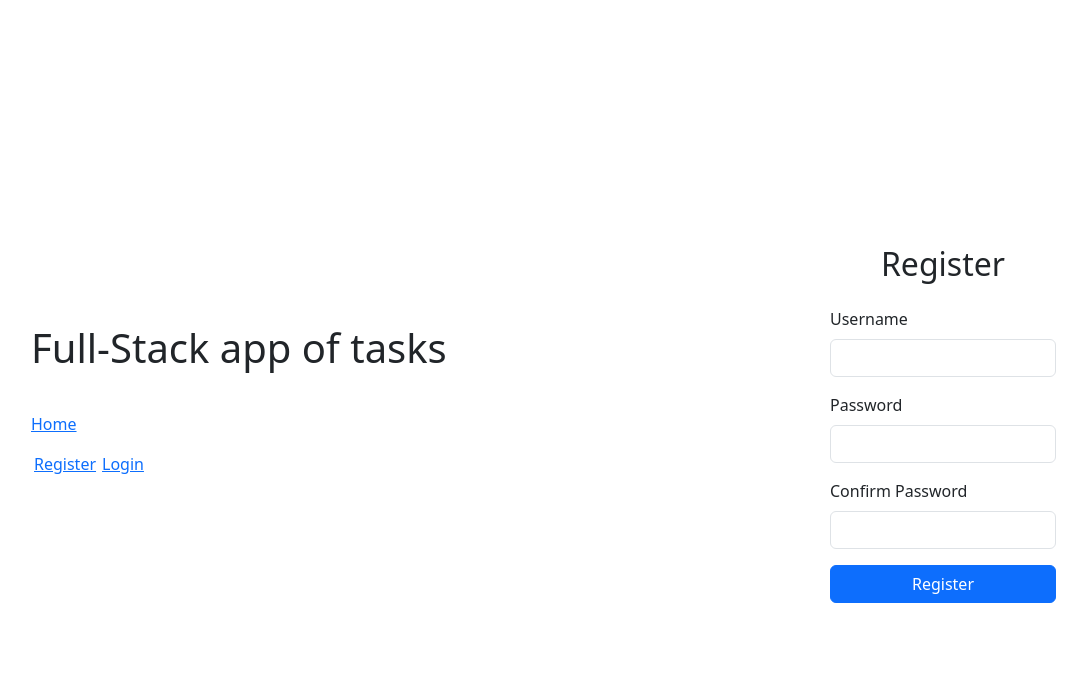
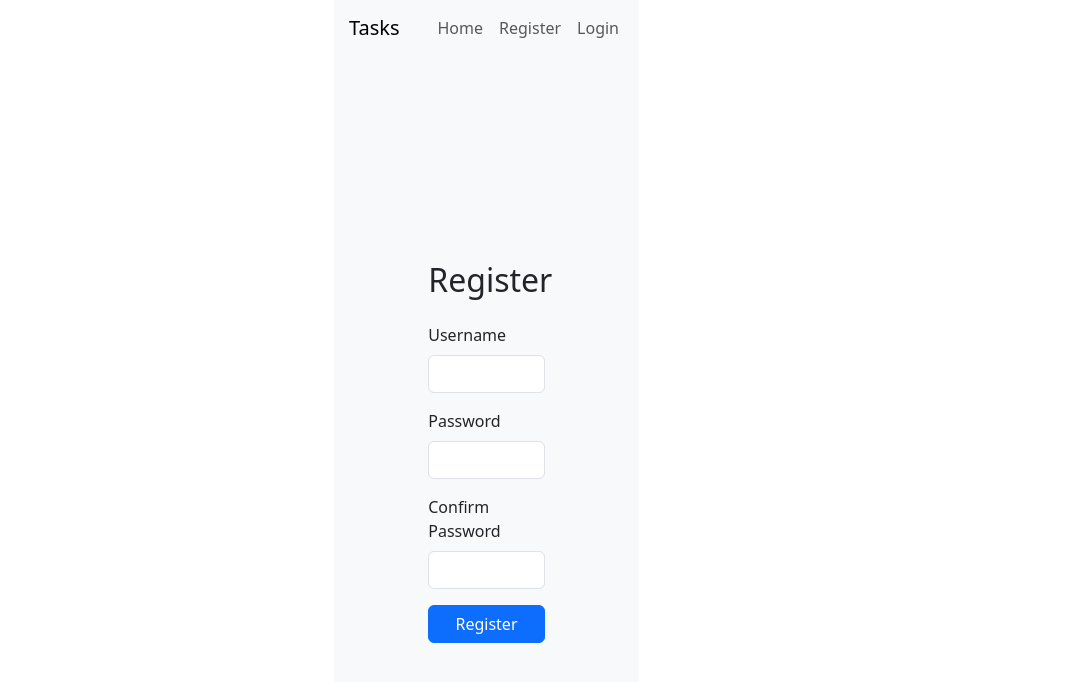
Before and after one commit to ricardo4457/crud-laravel-api, a Vue app in the folder frontend/: page /register in a window 1280 px wide. Shown: the top 682 px of the page, without its empty margins (1-1088 px from the left). Built offline with nearby package versions, Linux system fonts and the light colour scheme.

Commit message:
feat : create a navbar and allow content to fit th rest of page

```diff
--- a/frontend/src/App.vue
+++ b/frontend/src/App.vue
@@ -1,87 +1,26 @@
 <script setup>
-import { RouterLink, RouterView } from 'vue-router'
-
+import Navbar from './components/Navigation/Navbar.vue'
+import { RouterView } from 'vue-router'
 </script>
 
 <template>
-  <header>
+  <div class="d-flex flex-column vh-100">
+    <!-- Navbar -->
+    <header class="flex-shrink-0">
+      <Navbar />
+    </header>
 
-    <div class="wrapper">
-      <h1>Full-Stack app of tasks</h1>
-
-      <nav>
-        <RouterLink to="/">Home</RouterLink>
-      </nav>
-      <div>
-        <RouterLink to="/register">Register</RouterLink>
-        <RouterLink to="/">Login</RouterLink>
+    <!-- Main Content -->
+    <main class="flex-grow-1 d-flex align-items-center justify-content-center bg-light">
+      <div class="container">
+        <RouterView />
       </div>
-    </div>
-  </header>
-
-  <RouterView />
+    </main>
+  </div>
 </template>
 
 <style scoped>
-header {
-  line-height: 1.5;
-  max-height: 100vh;
-}
-
-.logo {
-  display: block;
-  margin: 0 auto 2rem;
-}
-
-nav {
-  width: 100%;
-  font-size: 12px;
-  text-align: center;
-  margin-top: 2rem;
-}
-
-nav a.router-link-exact-active {
-  color: var(--color-text);
-}
-
-nav a.router-link-exact-active:hover {
-  background-color: transparent;
-}
-
-nav a {
-  display: inline-block;
-  padding: 0 1rem;
-  border-left: 1px solid var(--color-border);
-}
-
-nav a:first-of-type {
-  border: 0;
-}
-
-@media (min-width: 1024px) {
-  header {
-    display: flex;
-    place-items: center;
-    padding-right: calc(var(--section-gap) / 2);
-  }
-
-  .logo {
-    margin: 0 2rem 0 0;
-  }
-
-  header .wrapper {
-    display: flex;
-    place-items: flex-start;
-    flex-wrap: wrap;
-  }
-
-  nav {
-    text-align: left;
-    margin-left: -1rem;
-    font-size: 1rem;
-
-    padding: 1rem 0;
-    margin-top: 1rem;
-  }
+main {
+  overflow-y: auto;
 }
 </style>
--- /dev/null
+++ b/frontend/src/components/Navigation/Navbar.vue
@@ -0,0 +1,35 @@
+<template>
+<nav class="navbar navbar-expand-lg navbar-light bg-light w-100">
+    <div class="container-fluid">
+      <RouterLink to="/" class="navbar-brand">Tasks</RouterLink>
+      <button
+        class="navbar-toggler"
+        type="button"
+        data-bs-toggle="collapse"
+        data-bs-target="#navbarNav"
+        aria-controls="navbarNav"
+        aria-expanded="false"
+        aria-label="Toggle navigation"
+      >
+        <span class="navbar-toggler-icon"></span>
+      </button>
+      <div class="collapse navbar-collapse" id="navbarNav">
+        <ul class="navbar-nav ms-auto">
+          <li class="nav-item">
+            <RouterLink to="/" class="nav-link">Home</RouterLink>
+          </li>
+          <li class="nav-item">
+            <RouterLink to="/register" class="nav-link">Register</RouterLink>
+          </li>
+          <li class="nav-item">
+            <RouterLink to="/login" class="nav-link">Login</RouterLink>
+          </li>
+        </ul>
+      </div>
+    </div>
+  </nav>
+</template>
+
+<script setup>
+import { RouterLink } from 'vue-router'
+</script>
```
